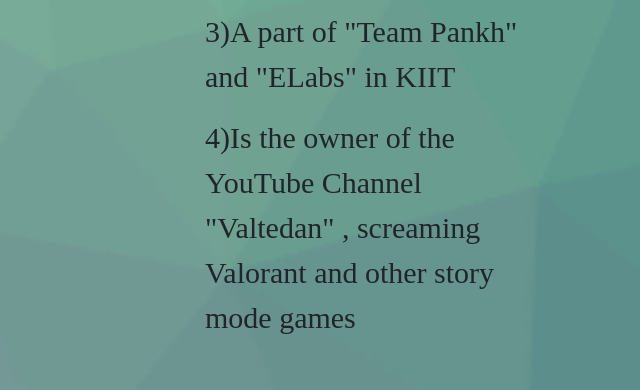
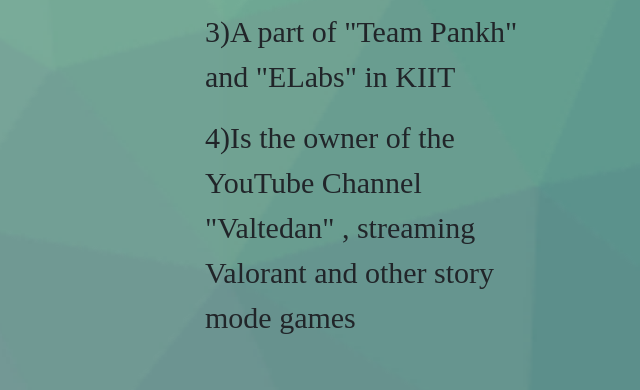
Before and after one commit to dantes-code/My-Personal-webpage, a plain HTML site: page index.html in a window 1280 px wide. Shown: the part 1472-1862 px from the top of the page, 640-1280 px from the left. Drawn offline with nearby package versions, Linux system fonts and the light colour scheme; a web font is replaced by a local one.

Commit message:
Update index.html

```diff
--- a/index.html
+++ b/index.html
@@ -53,7 +53,7 @@
                 <p>1)Represented School in CBSE Clusters Football</p>
                 <p>2)Won the 2nd Runner Up Position in Inter-School "Nukkad Natak" Competititon</p>
                 <p>3)A part of "Team Pankh" and "ELabs" in KIIT</p>
-                <p>4)Is the owner of the YouTube Channel "Valtedan" , screaming Valorant and other story mode games </p>
+                <p>4)Is the owner of the YouTube Channel "Valtedan" , streaming Valorant and other story mode games </p>
             </div>
         </div>
     </div>
```
